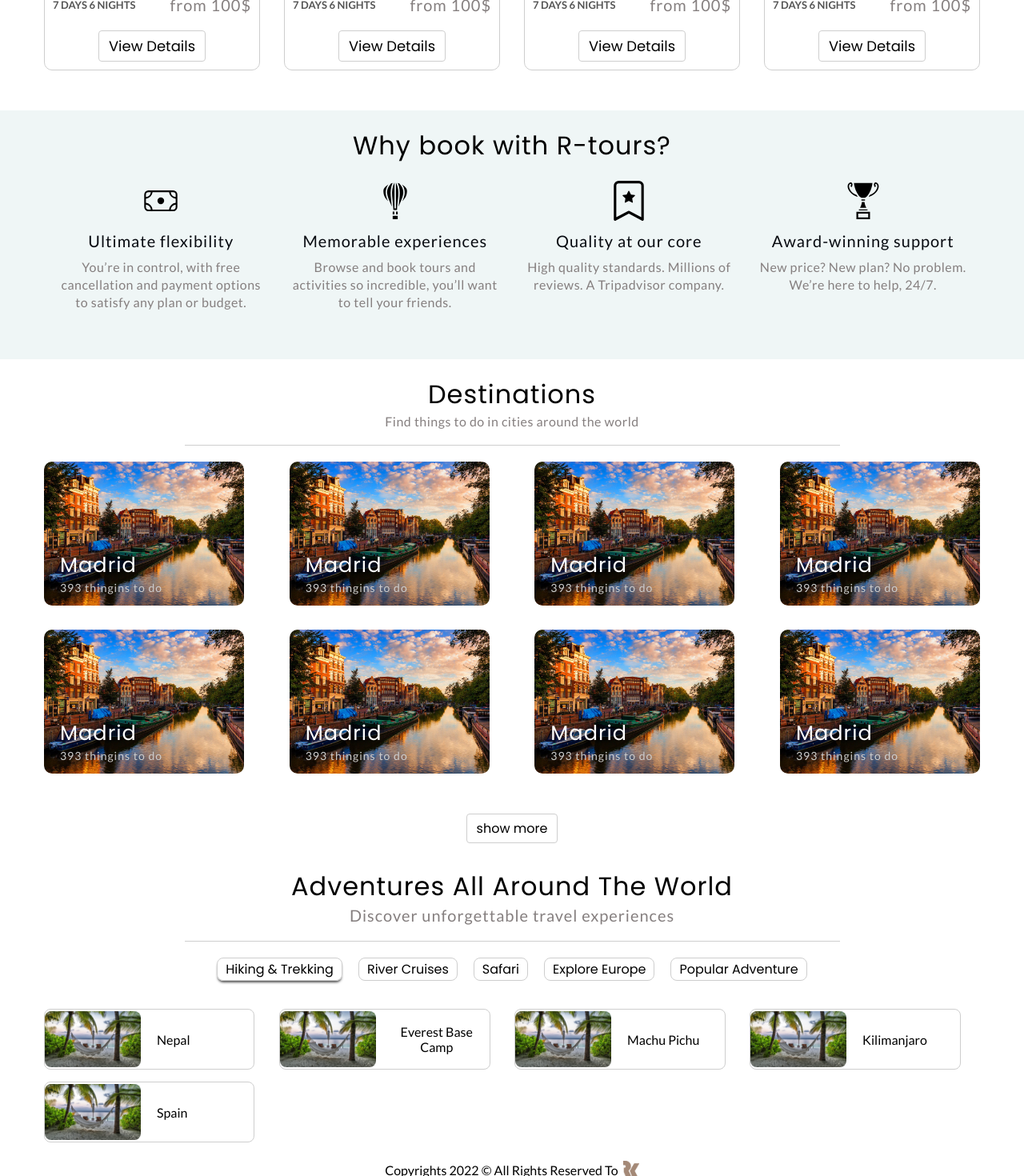
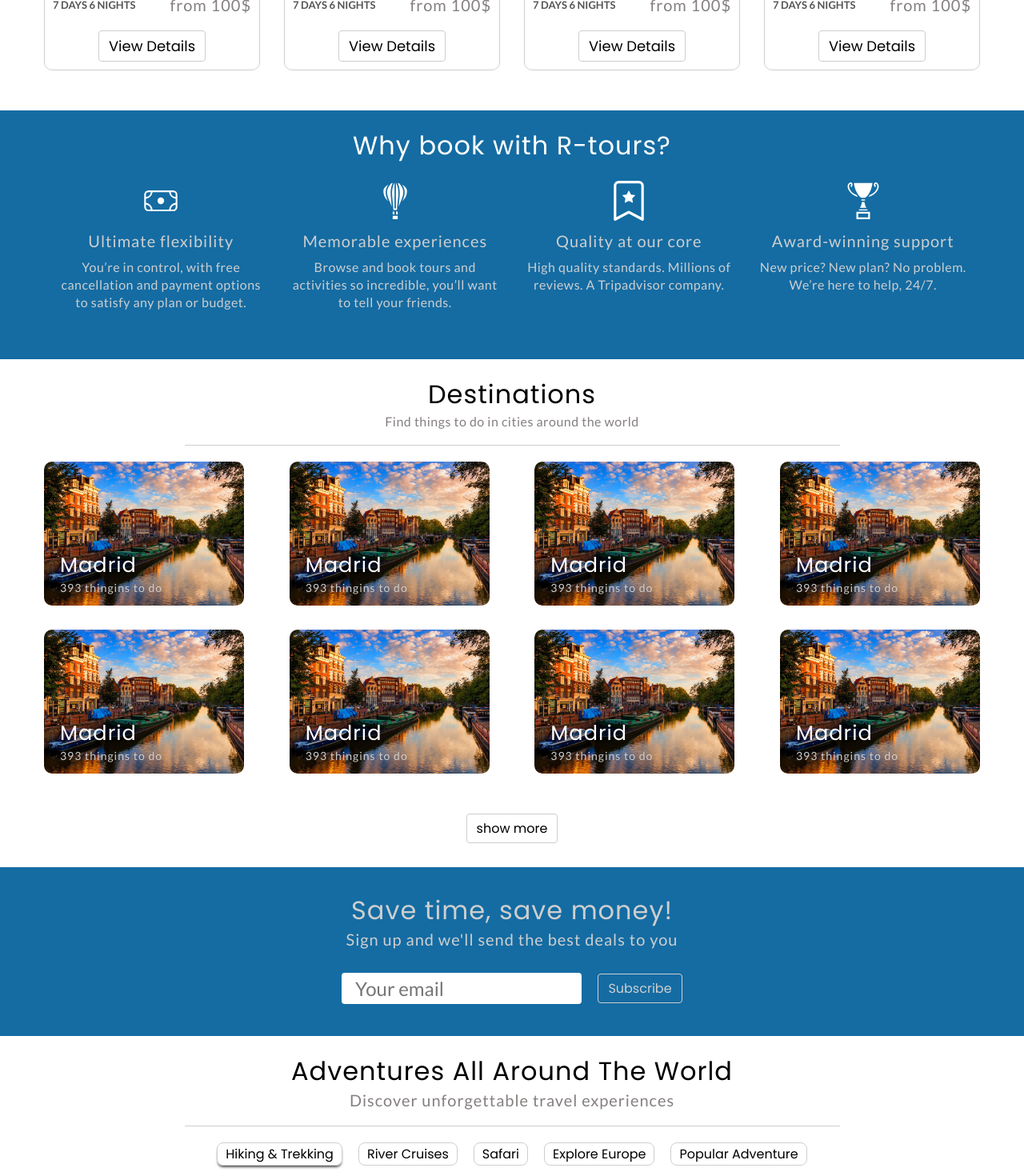
Before and after one commit to roman-kalistratov/booking, a React (Create React App) app in the folder client/: page / in a window 1280 px wide. Shown: the part 1220-2690 px from the top of the page at 80% size. Built offline with nearby package versions, Linux system fonts and the light colour scheme; a web font is replaced by a local one.

Commit message:
subscribe
section subscribe

```diff
--- a/client/package.json
+++ b/client/package.json
@@ -3,17 +3,20 @@
   "version": "0.1.0",
   "private": true,
   "dependencies": {
+    "@hookform/resolvers": "^2.9.10",
     "@testing-library/jest-dom": "^5.16.5",
     "@testing-library/react": "^13.4.0",
     "@testing-library/user-event": "^13.5.0",
     "react": "^18.2.0",
     "react-dom": "^18.2.0",
+    "react-hook-form": "^7.38.0",
     "react-icons": "^4.6.0",
     "react-router-dom": "^6.4.2",
     "react-scripts": "5.0.1",
     "sass": "^1.55.0",
     "swiper": "^8.4.4",
-    "web-vitals": "^2.1.4"
+    "web-vitals": "^2.1.4",
+    "yup": "^0.32.11"
   },
   "scripts": {
     "start": "react-scripts start",
--- a/client/src/components/Footer/footer.scss
+++ b/client/src/components/Footer/footer.scss
@@ -5,7 +5,8 @@
     justify-content: center;
     align-items: center;
     text-align: center;
-
+    background-color:$bg-color;
+    color:$white-color;
 
     &__copyright {
         display: flex;
--- /dev/null
+++ b/client/src/components/Subscribe/Subscribe.jsx
@@ -0,0 +1,43 @@
+import React, { useEffect } from 'react';
+import { useForm } from 'react-hook-form';
+import { yupResolver } from '@hookform/resolvers/yup';
+import * as Yup from "yup";
+import './subscribe.scss';
+
+const validationSchema = Yup.object({
+  email: Yup.string().email('Invalid email format').required('email is required'),
+}).required();
+
+const Subscribe = () => {
+  const { register, reset, formState, formState: { errors }, handleSubmit } = useForm({
+    resolver: yupResolver(validationSchema)
+  });
+
+  useEffect(() => {
+    if (formState.isSubmitSuccessful) {
+      reset({ email: ''});
+    }
+  }, [formState, reset]);
+
+  const onSubmit = data => {
+    console.log('Form data', data);
+  }
+
+  return (
+    <div className='subscribe'>
+      <h2 className='subscribe__title'>Save time, save money!</h2>
+      <h3 className='subscribe__subtitle'>Sign up and we'll send the best deals to you</h3>
+
+      <form className='subscribe__form' onSubmit={handleSubmit(onSubmit)}>
+        <label className='subscribe__label'>
+          <input className='subscribe__input' type="email" placeholder=' Your email' {...register("email")} />
+          <span className='subscribe__error'>{errors.email?.message}</span>
+          <button className='subscribe__submit btn'>Subscribe</button>
+        </label>
+
+      </form>
+    </div>
+  )
+}
+
+export default Subscribe
--- /dev/null
+++ b/client/src/components/Subscribe/subscribe.scss
@@ -0,0 +1,37 @@
+@import '../../scss/vars';
+
+.subscribe {
+    background-color: rgb(20, 108, 163);
+    padding: 3rem 0;
+    color:$light-color;
+
+    &__subtitle {
+        color:$light-color;
+    }
+
+    &__form {
+        margin-top: 1rem;
+    }
+
+    &__label {
+        display: flex;
+        justify-content: center;
+        align-items: center;
+    }
+
+    &__input {
+        background-color:$white-color;
+        border:none;
+        outline: none;
+        font-size: 2.4rem;border-radius: 0.4rem;
+        padding: 0.5rem 1.2rem;
+        margin: 2rem 2rem 1rem 0;
+
+
+    }
+
+    &__submit {
+        font-size: 2.4rem;
+
+    }
+}
--- a/client/src/components/WhyRTours/whyRTours.scss
+++ b/client/src/components/WhyRTours/whyRTours.scss
@@ -2,7 +2,8 @@
 
 .whyRTours {
     background-color: $light-color;
-    background-color: #EFF6F6;
+    background-color: rgb(20, 108, 163);
+    color: $white-color;
     padding: 2rem 0 3rem 0;
 
     &__wrapper {
@@ -15,20 +16,17 @@
     &__item {
         flex-basis: 25%;
 
-
         &-icon {
             width: 50px;
             height: 50px;
-            // fill: $primary-color;
+
             &:last-child {
                 fill: red;
             }
         }
 
-
-
         &-title {
-            color: $black-color;
+            color: $light-color;
             margin-top: 1rem;
         }
 
@@ -36,6 +34,7 @@
             line-height: 2.2rem;
             max-width: 90%;
             margin: 1rem auto;
+            color: $light-color;
         }
     }
 
--- a/client/src/components/index.js
+++ b/client/src/components/index.js
@@ -7,6 +7,7 @@ import Divider from './Divider/Divider';
 import WhyRTours from './WhyRTours/WhyRTours';
 import Destinations from './Destinations/Destinations';
 import Adventures from './Adventures/Adventures';
+import Subscribe from './Subscribe/Subscribe';
 
 
 export {
@@ -18,5 +19,6 @@ export {
     Divider,
     WhyRTours,
     Destinations,
-    Adventures
+    Adventures,
+    Subscribe
   };
--- a/client/src/pages/Home/Home.jsx
+++ b/client/src/pages/Home/Home.jsx
@@ -1,5 +1,5 @@
 import React from 'react';
-import { Footer, Header, Navbar, TopTours, WhyRTours, Destinations,Adventures } from '../../components';
+import { Footer, Header, Navbar, TopTours, WhyRTours, Destinations, Adventures, Subscribe } from '../../components';
 
 import './home.scss';
 
@@ -13,6 +13,7 @@ const Home = () => {
           <TopTours />
           <WhyRTours />
           <Destinations />
+          <Subscribe />
           <Adventures />
 
 
```
Also changed, not shown: 1 other file (tests, documents, lock files or other folders).
